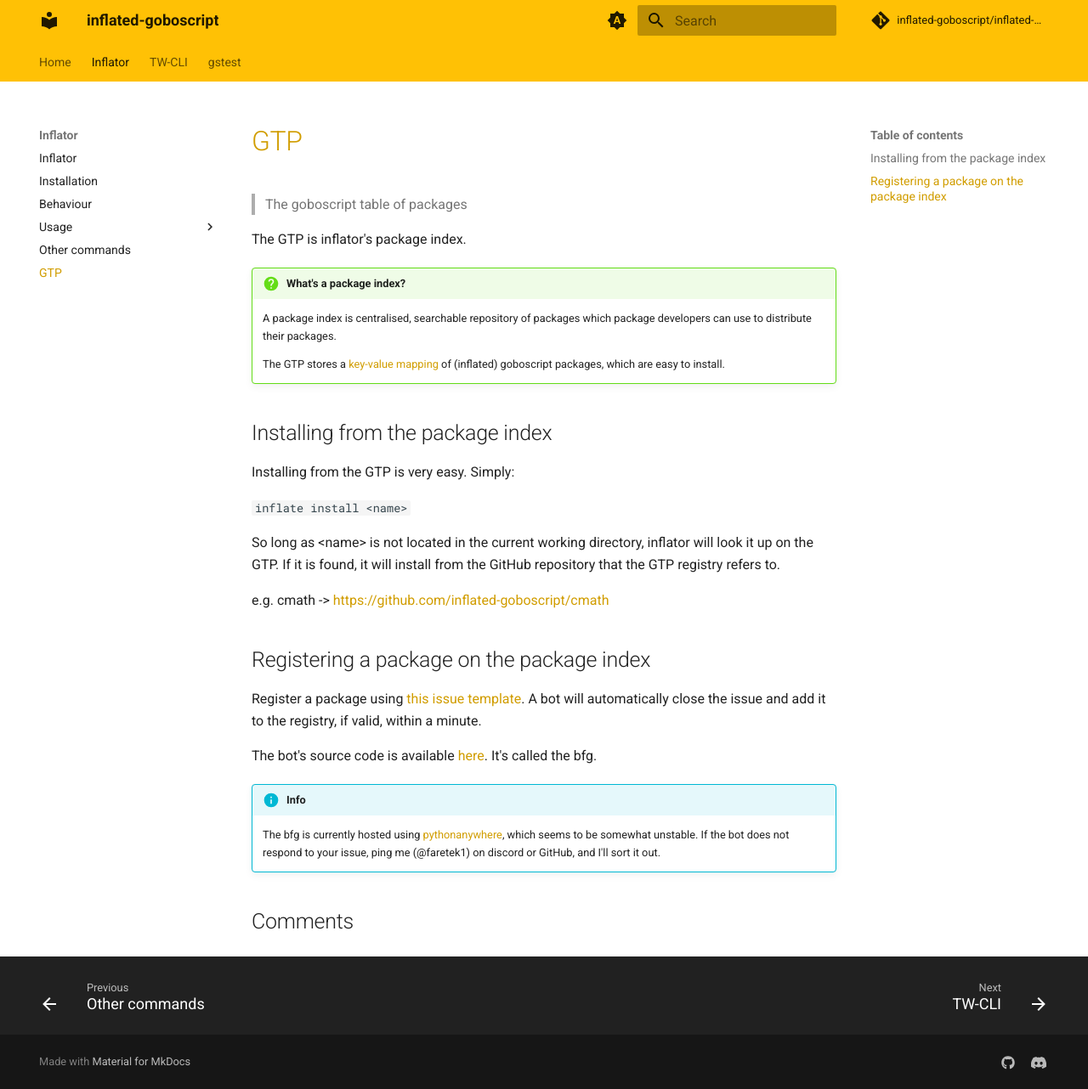
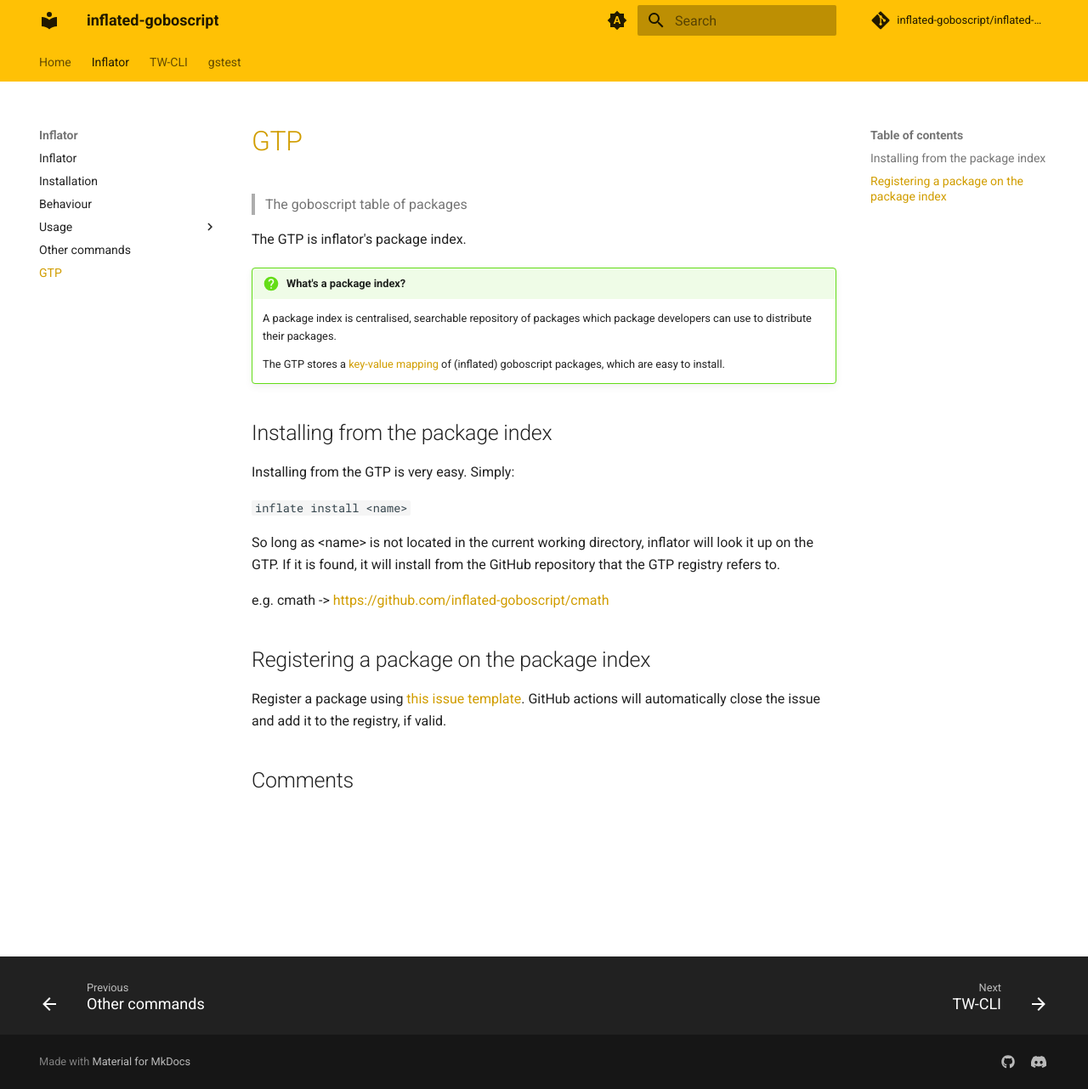
Before and after one commit to inflated-goboscript/inflated-goboscript.github.io, an MkDocs documentation site: the page built from docs/inflator/gtp.md, in a window 1280 px wide and 1282 px high. Shown: the whole window at 85% size. Built offline with MkDocs 1.6.1 and Material for MkDocs 9.7.7, drawn with Linux system fonts in a browser that asks for light colours; comment, search, counter and statistics services are not loaded.

Commit message:
bfg is now a gh action mate

```diff
--- a/docs/inflator/gtp.md
+++ b/docs/inflator/gtp.md
@@ -26,11 +26,4 @@
 ## Registering a package on the package index
 
 Register a package using [this issue template](https://github.com/inflated-goboscript/gtp/issues/new?template=register-package.yml).
-A bot will automatically close the issue and add it to the registry, if valid, within a minute.
-
-The bot's source code is available [here](https://github.com/inflated-goboscript/bfg). It's called the bfg.
-
-!!! Info
-
-    The bfg is currently hosted using [pythonanywhere](https://www.pythonanywhere.com/), which seems to be somewhat
-    unstable. If the bot does not respond to your issue, ping me (@faretek1) on discord or GitHub, and I'll sort it out.
+GitHub actions will automatically close the issue and add it to the registry, if valid.
```
